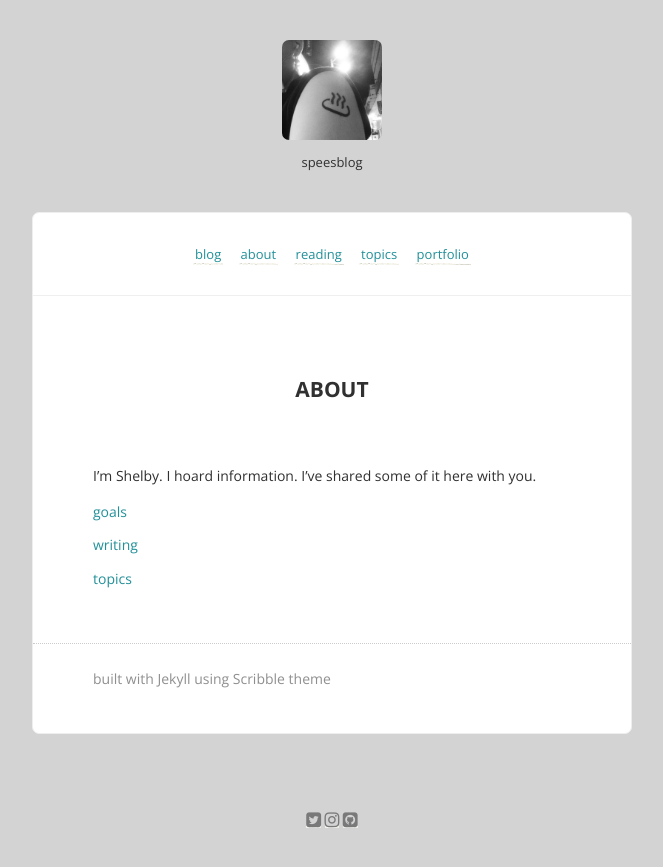
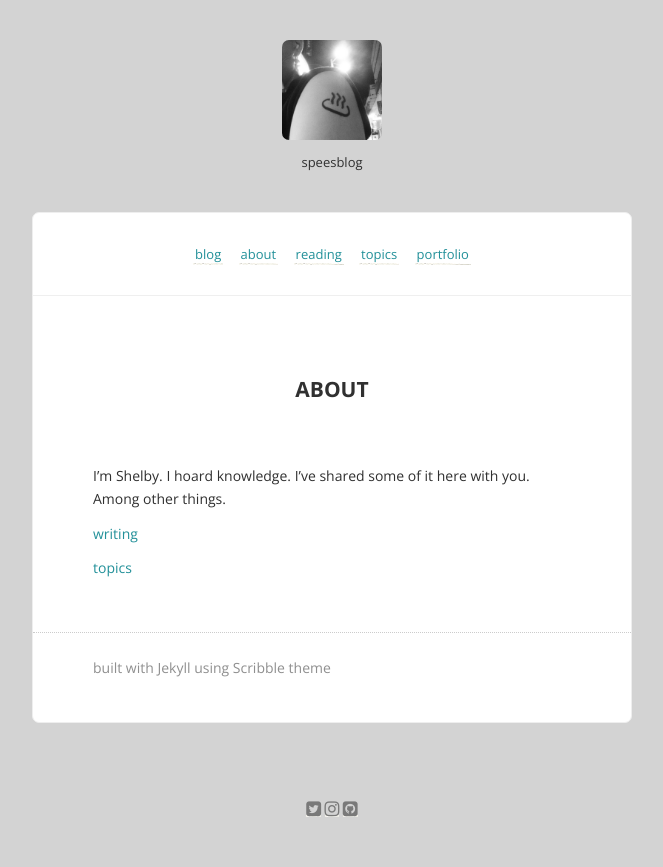
Before and after one commit to shelbyspees/speesblog, a Jekyll site: the page built from about.md, in a window 1280 px wide. Shown: the top 867 px of the page, without its empty margins (308-971 px from the left). Built offline with Jekyll 4.4.1, drawn with Linux system fonts in a browser that asks for light colours; nearby versions of some CDN libraries; comment, search, counter and statistics services are not loaded.

Commit message:
Remove goals page, update about

```diff
--- a/about.md
+++ b/about.md
@@ -3,9 +3,7 @@ layout: page
 title: about
 ---
 
-I'm Shelby. I hoard information. I've shared some of it here with you.
-
-<a href="/speesblog/goals">goals</a>
+I'm Shelby. I hoard knowledge. I've shared some of it here with you. Among other things.
 
 [writing](http://shelbyspees.me/writing)
 
```
Also changed, not shown: goals.md (deleted, +0 -40 lines).
